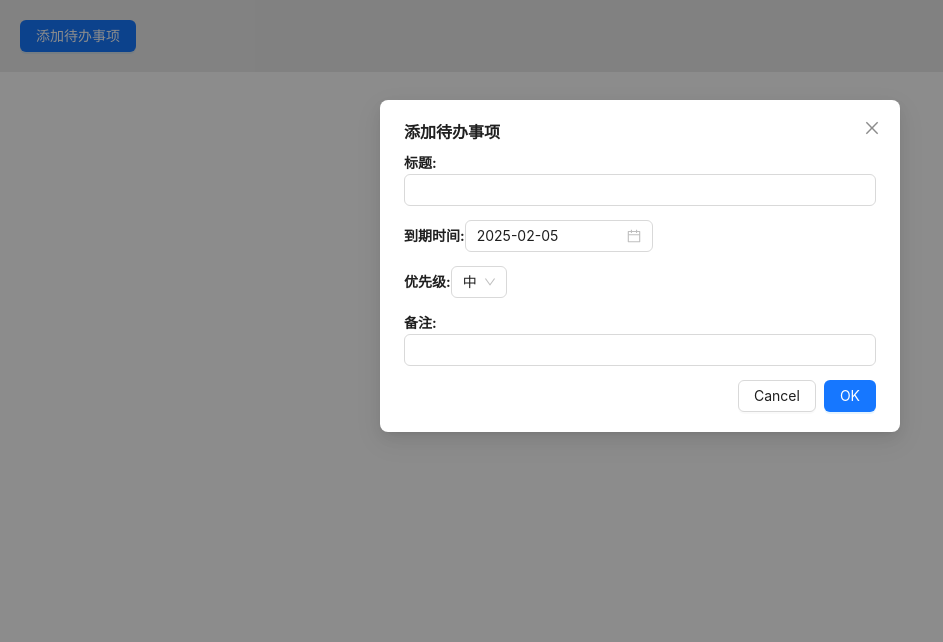
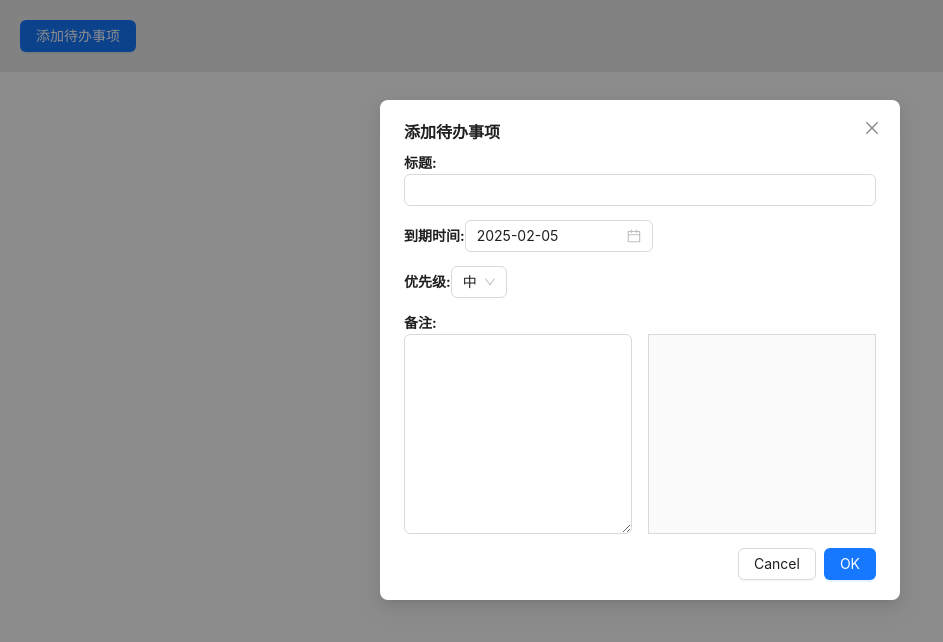
Before and after one commit to chillcharlie357/todo_vue, a Vue app: page / in a window 1280 px wide. Both pictures are taken after a click on the button "添加待办事项". Shown: the top 642 px of the page, without its empty margins (0-943 px from the left). Built offline with nearby package versions, Linux system fonts and the light colour scheme.

Commit message:
增加md渲染

```diff
--- a/package.json
+++ b/package.json
@@ -13,6 +13,7 @@
   "dependencies": {
     "ant-design-vue": "^4.2.6",
     "dayjs": "^1.11.13",
+    "marked": "^15.0.6",
     "pinia": "^2.3.1",
     "todo": "file:",
     "uuid": "^11.0.5",
--- a/src/components/TodoList.vue
+++ b/src/components/TodoList.vue
@@ -3,6 +3,7 @@ import { ref } from 'vue';
 import { EditOutlined, DeleteOutlined } from '@ant-design/icons-vue';
 import dayjs from 'dayjs';
 import { v4 as uuidv4 } from 'uuid';
+import {marked} from 'marked';
 
 const props = defineProps(['todos']);
 const emit = defineEmits(['update:todos']);
@@ -56,6 +57,10 @@ const handleDeleteTodo = (todo) => {
   emit('update:todos', updatedTodos);
 };
 
+const renderedMarkdown = (markdown) => {
+  return marked(markdown || '');
+};
+
 </script>
 
 <template>
@@ -67,10 +72,14 @@ const handleDeleteTodo = (todo) => {
     </a-row>
     <a-row :gutter="16" justify="left">
       <a-col v-for="todo in props.todos" :key="todo.id" :span="8" style="margin-top: 20px">
-        <a-card :title="todo.title" hoverable>
-          <p><strong>到期时间:</strong> {{ dayjs(todo.dueDate).format("YYYY-MM-DD") }}</p>
-          <p><strong>优先级:</strong> {{ todo.priority }}</p>
-          <p><strong>备注:</strong> {{ todo.remark }}</p>
+        <a-card :title="todo.title" hoverable >
+          <div class="card-content">
+            <p><strong>到期时间:</strong> {{ dayjs(todo.dueDate).format("YYYY-MM-DD") }}</p>
+            <p><strong>优先级:</strong> {{ todo.priority }}</p>
+            <p><strong>备注:</strong> </p>
+            <div v-html="renderedMarkdown(todo.remark)"></div>
+          </div>
+
           <template #actions>
             <edit-outlined key="edit" @click="handleEditTodo(todo)" />
             <delete-outlined key="delete" @click="handleDeleteTodo(todo)"/>
@@ -94,7 +103,40 @@ const handleDeleteTodo = (todo) => {
           <a-select-option value="低">低</a-select-option>
         </a-select>
       </p>
-      <p><strong>备注:</strong> <a-input v-model:value="currentTodo.remark" /></p>
+      <p><strong>备注:</strong>
+        <!-- 一列md原文件，一列渲染后 -->
+        <a-row :gutter="16">
+          <a-col :span="12">
+            <a-textarea class="markdown-edit" v-model:value="currentTodo.remark" />
+          </a-col>
+          <a-col :span="12">
+            <div class="markdown-preview" v-html="marked(currentTodo.remark)"></div>
+          </a-col>
+        </a-row>
+      </p>
     </a-modal>
   </div>
 </template>
+
+
+<style scoped>
+.card-content {
+  min-height: 160px;
+  max-height: 160px;
+  overflow: hidden;
+  text-overflow: ellipsis;
+}
+.markdown-edit {
+  border: 1px solid #d9d9d9;
+  padding: 8px;
+  min-height: 200px;
+  overflow: auto;
+}
+.markdown-preview {
+  border: 1px solid #d9d9d9;
+  padding: 8px;
+  min-height: 200px;
+  overflow: auto;
+  background-color: #fafafa;
+}
+</style>
```
Also changed, not shown: 1 other file (tests, documents, lock files or other folders).
